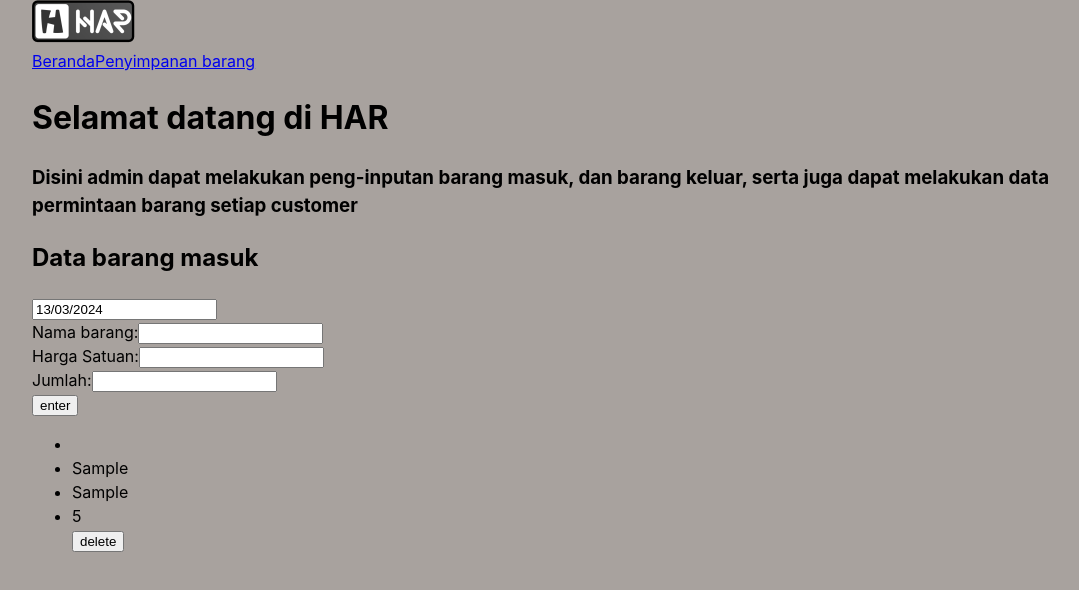
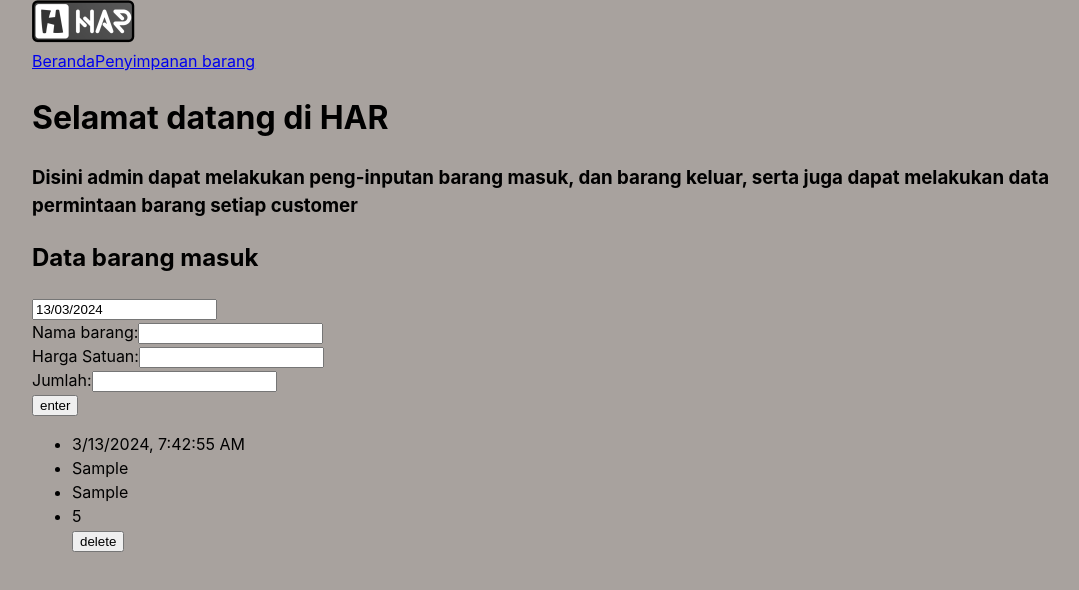
Before and after one commit to irsyadalaudin/items-storage, a React (Vite) app in the folder admin/: page / in a window 1280 px wide. Both pictures are taken after typing "Sample", "Sample", "5" into the empty fields and a click on the button "enter". Shown: the top 590 px of the page, without its empty margins (80-1159 px from the left). Built offline with nearby package versions, Linux system fonts and the light colour scheme.

Commit message:
show DatePicker in items.map

```diff
--- a/admin/src/components/Storage.jsx
+++ b/admin/src/components/Storage.jsx
@@ -7,7 +7,8 @@ const Storage = () => {
     const [hargaSatuan, setHargaSatuan] = useState('')
     const [jumlah, setJumlah] = useState('')
 	const [items, setItems] = useState([])
-	const [selectedDate, setSelectedDate] = useState('')
+	// const [selectedDate, setSelectedDate] = useState('')
+	const [selectedDate, setSelectedDate] = useState(new Date())    // INISIALISASI selectedDate DENGAN TANGGAL SAAT INI
 
 	const handleDateChange = (date) => {
 		setSelectedDate(date)
@@ -18,7 +19,7 @@ const Storage = () => {
 
 		// MEMBUAT OBJEK BARU UNTUK ITEM YANG DIINPUT
 		const newItem = {
-			tanggal,
+			tanggal : selectedDate,    // MENGGUNAKAN selectedDate SEBAGAI TANGGAL
 			namaBarang,
 			hargaSatuan,
 			jumlah
@@ -87,7 +88,8 @@ const Storage = () => {
 			<div>
 				{items.map((item, index) => (
 					<ul key={index}>
-						<li>{item.tanggal}</li>
+						{/* <li>{item.tanggal}</li> */}
+						<li>{item.tanggal.toLocaleString()}</li>    {/* MENGGUNALAN toLocaleString() LANGSUNG PADA selectedDate */}
 						<li>{item.namaBarang}</li>
 						<li>{item.hargaSatuan}</li>
 						<li>{item.jumlah}</li>
```
